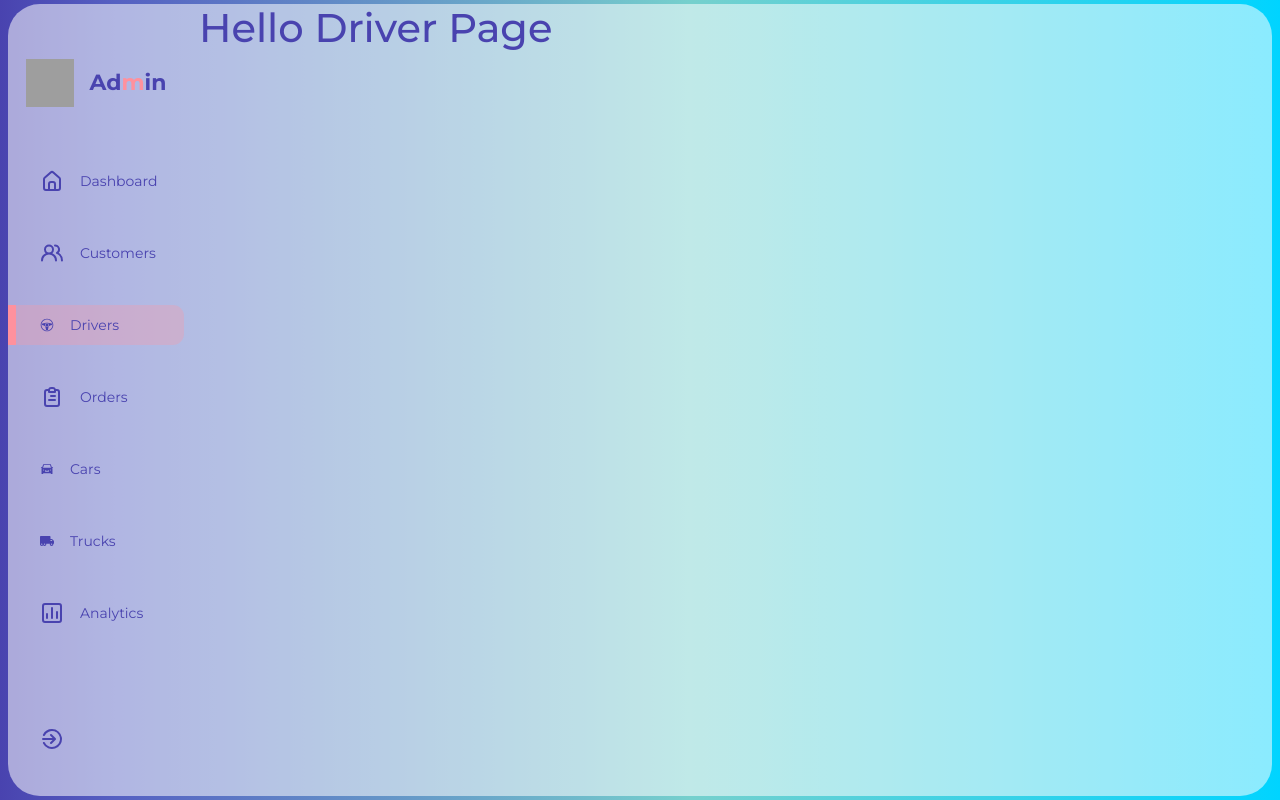
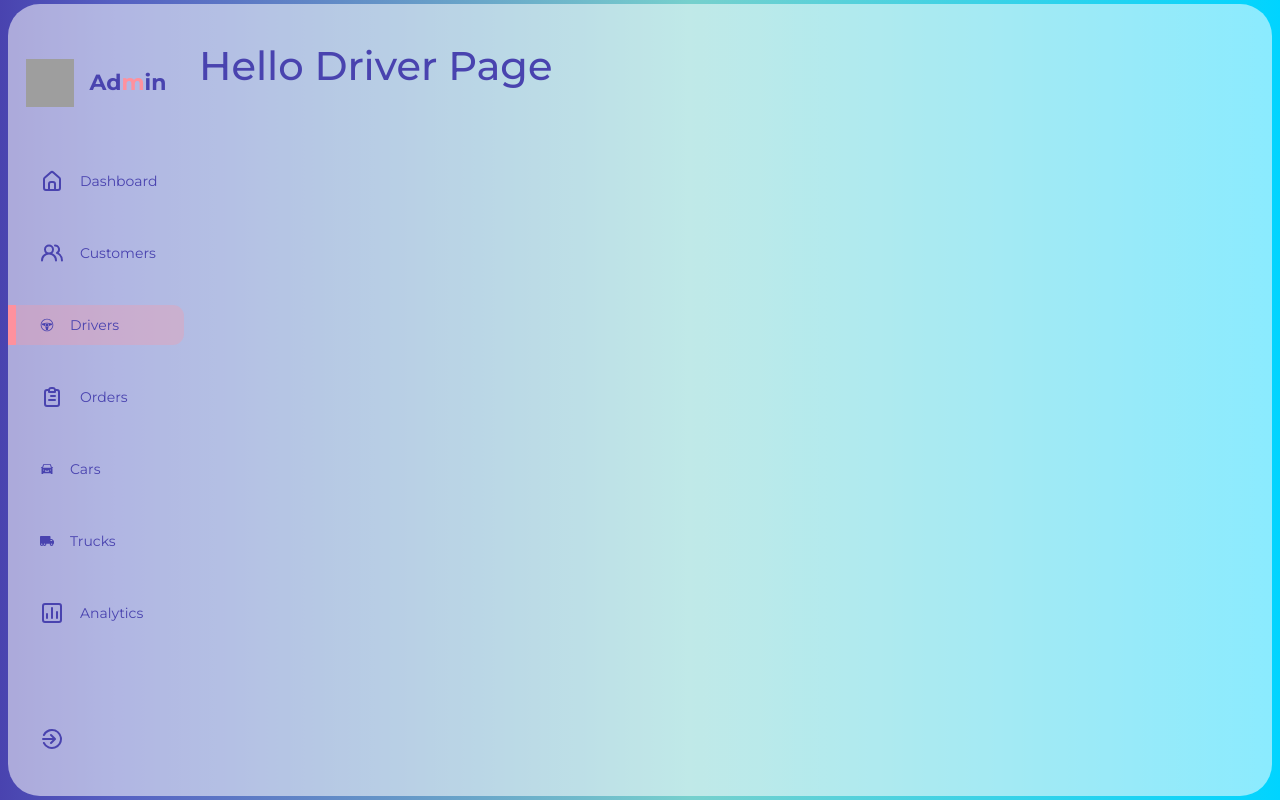
Before and after one commit to Edwin574/react-dashboard, a React (Create React App) app: page / in a window 1280 px wide. Both pictures are taken after a click on the element "Drivers". Built offline with nearby package versions, Linux system fonts and the light colour scheme; grey boxes are pictures that could not be loaded.

Commit message:
style driver page

```diff
--- /dev/null
+++ b/src/components/Drivers/Driver.css
@@ -0,0 +1,3 @@
+.driver-main{
+    margin-top: 3.5%;
+}
--- a/src/components/Drivers/Drivers.js
+++ b/src/components/Drivers/Drivers.js
@@ -1,9 +1,10 @@
 import React from "react"
+import "./Driver.css"
 
 function Driver() {
 
     return (
-        <div><h1> Hello Driver Page</h1></div>
+        <div className="driver-main"><h1> Hello Driver Page</h1></div>
     )
 }
 
--- a/src/components/MainDash/MainDash.css
+++ b/src/components/MainDash/MainDash.css
@@ -6,7 +6,7 @@
     margin-top: 3%;
 }
 
-@media screen and (max-width: 1200px) {
+@media screen and (max-width: 1100px) {
     .MainDash{
         justify-content:flex-start;
         margin-top: 2rem;
```
